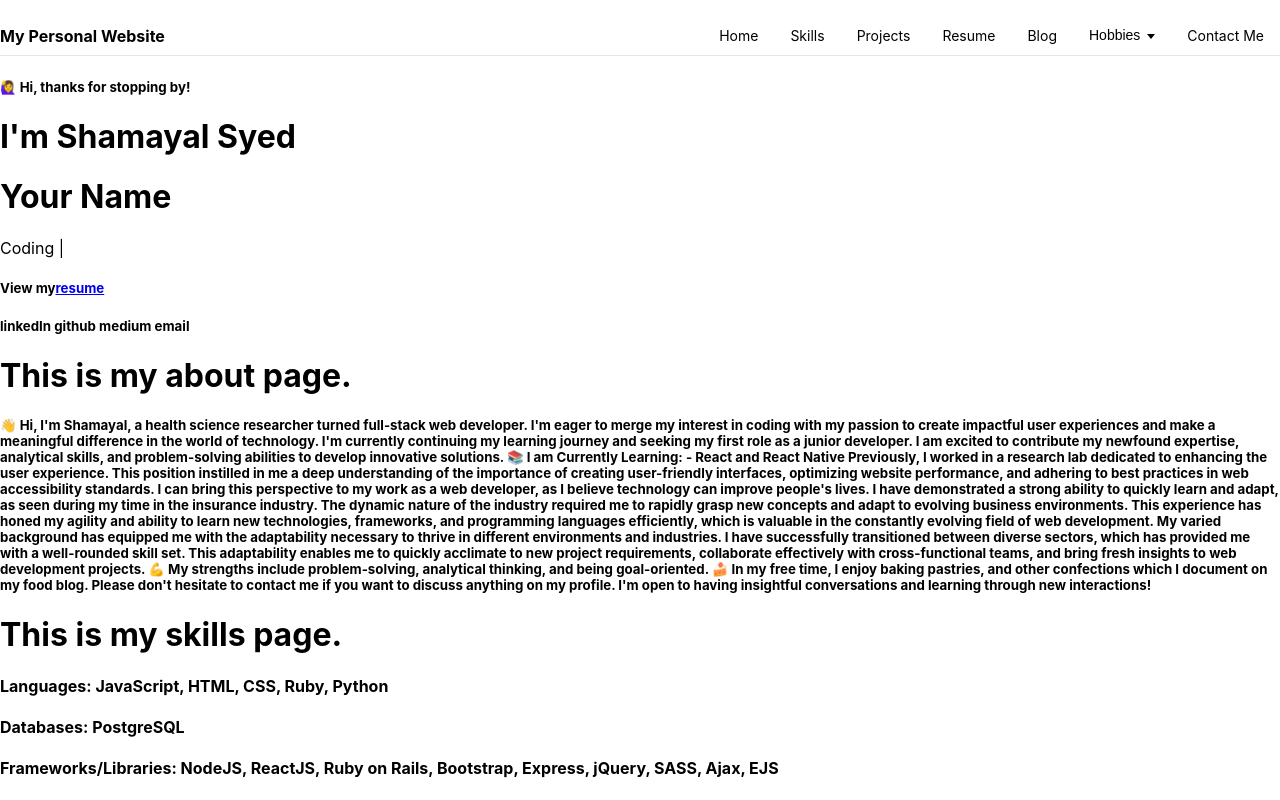
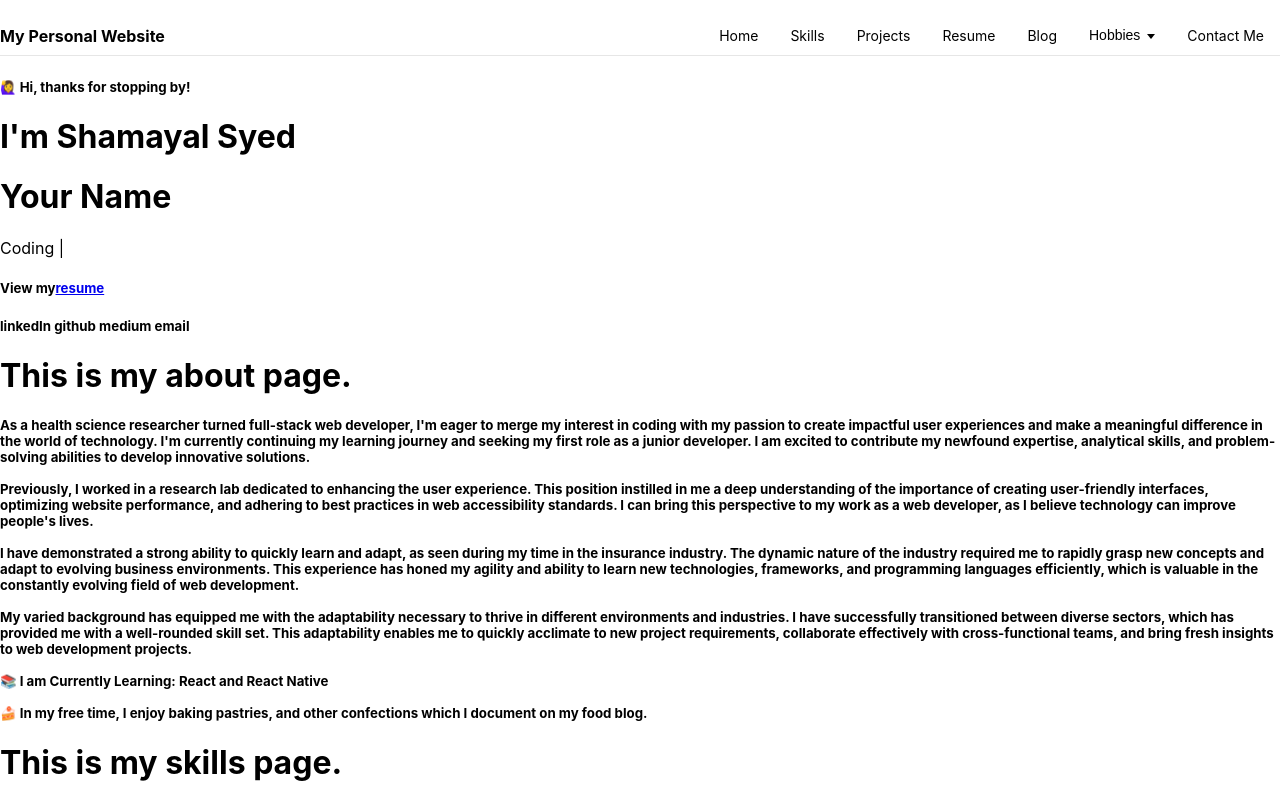
Before and after one commit to Shamayal/personal-website, a React (Create React App) app: page / in a window 1280 px wide. Shown: the top 800 px of the page. Built offline with nearby package versions, Linux system fonts and the light colour scheme.

Commit message:
about section for homepage

```diff
--- a/package.json
+++ b/package.json
@@ -10,6 +10,7 @@
     "react-dom": "^18.2.0",
     "react-router-dom": "^6.14.1",
     "react-scripts": "5.0.1",
+    "typewriter-effect": "^2.20.1",
     "web-vitals": "^2.1.4"
   },
   "scripts": {
--- a/src/components/About.jsx
+++ b/src/components/About.jsx
@@ -8,24 +8,24 @@ const About = () => {
         This is my about page.
       </h1>
       <h5>
-      👋 Hi, I'm Shamayal, a health science researcher turned full-stack web developer. I'm eager to merge my interest in coding with my passion to create impactful user experiences and make a meaningful difference in the world of technology. I'm currently continuing my learning journey and seeking my first role as a junior developer. I am excited to contribute my newfound expertise, analytical skills, and problem-solving abilities to develop innovative solutions.
+      As a health science researcher turned full-stack web developer, I'm eager to merge my interest in coding with my passion to create impactful user experiences and make a meaningful difference in the world of technology. I'm currently continuing my learning journey and seeking my first role as a junior developer. I am excited to contribute my newfound expertise, analytical skills, and problem-solving abilities to develop innovative solutions.
+      <br />
+      <br />
+      Previously, I worked in a research lab dedicated to enhancing the user experience. This position instilled in me a deep understanding of the importance of creating user-friendly interfaces, optimizing website performance, and adhering to best practices in web accessibility standards. I can bring this perspective to my work as a web developer, as I believe technology can improve people's lives.
+      <br />
+      <br />
+      I have demonstrated a strong ability to quickly learn and adapt, as seen during my time in the insurance industry. The dynamic nature of the industry required me to rapidly grasp new concepts and adapt to evolving business environments. This experience has honed my agility and ability to learn new technologies, frameworks, and programming languages efficiently, which is valuable in the constantly evolving field of web development.
+      <br />
+      <br />
+      My varied background has equipped me with the adaptability necessary to thrive in different environments and industries. I have successfully transitioned between diverse sectors, which has provided me with a well-rounded skill set. This adaptability enables me to quickly acclimate to new project requirements, collaborate effectively with cross-functional teams, and bring fresh insights to web development projects.
+      <br />
+      <br />
+      📚 I am Currently Learning: React and React Native
+      <br />
+      <br />
+      🍰 In my free time, I enjoy baking pastries, and other confections which I document on my food blog.
 
-
-📚 I am Currently Learning:
-- React and React Native
-
-Previously, I worked in a research lab dedicated to enhancing the user experience. This position instilled in me a deep understanding of the importance of creating user-friendly interfaces, optimizing website performance, and adhering to best practices in web accessibility standards. I can bring this perspective to my work as a web developer, as I believe technology can improve people's lives.
-
-I have demonstrated a strong ability to quickly learn and adapt, as seen during my time in the insurance industry. The dynamic nature of the industry required me to rapidly grasp new concepts and adapt to evolving business environments. This experience has honed my agility and ability to learn new technologies, frameworks, and programming languages efficiently, which is valuable in the constantly evolving field of web development.
-
-My varied background has equipped me with the adaptability necessary to thrive in different environments and industries. I have successfully transitioned between diverse sectors, which has provided me with a well-rounded skill set. This adaptability enables me to quickly acclimate to new project requirements, collaborate effectively with cross-functional teams, and bring fresh insights to web development projects.
-
-💪 My strengths include problem-solving, analytical thinking, and being goal-oriented.
-
-🍰 In my free time, I enjoy baking pastries, and other confections which I document on my food blog.
-
-Please don't hesitate to contact me if you want to discuss anything on my profile. I'm open to having insightful conversations and learning through new interactions!
-      </h5>
+    </h5>
     </div>
   )
 }
--- a/src/routes/HomePage.jsx
+++ b/src/routes/HomePage.jsx
@@ -10,10 +10,13 @@ const HomePage = () => {
       <h5>
         🙋‍♀️ Hi, thanks for stopping by!
       </h5>
+
       <h1>
         I'm Shamayal Syed
       </h1>
+
       <TypewriterComponent />
+
       <h5>
         View my
         <a href='https://flowcv.com/resume/74ec7glopg' target="_blank" rel="noopener noreferrer">
```
Also changed, not shown: 1 other file (tests, documents, lock files or other folders).
